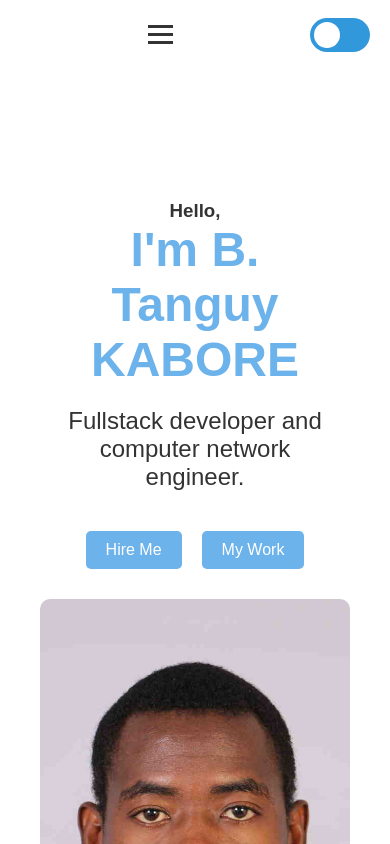
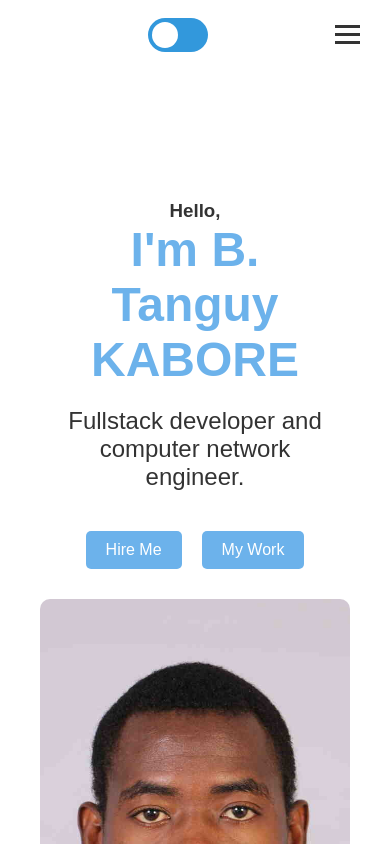
Before and after one commit to tanguy-kabore/lite-portefolio, a React (Create React App) app: page / in a window 390 px wide. Shown: the top 844 px of the page. Built offline with nearby package versions, Linux system fonts and the light colour scheme.

Commit message:
first commit

```diff
--- a/src/components/Navbar.css
+++ b/src/components/Navbar.css
@@ -85,6 +85,7 @@
         box-shadow: 0 4px 6px rgba(0, 0, 0, 0.1);
         transition: transform 0.3s ease;
         transform: translateY(-100%);
+        text-align: left; /* Aligning text to the left */
     }
 
     .navbar-menu.active {
--- a/src/components/Navbar.js
+++ b/src/components/Navbar.js
@@ -3,19 +3,19 @@ import './Navbar.css';
 import ThemeToggle from './ThemeToggle';
 
 const Navbar = () => {
-  const [isDropdownOpen, setIsDropdownOpen] = useState(false);
+  const [menuActive, setMenuActive] = useState(false);
 
-  const toggleDropdown = () => {
-    setIsDropdownOpen(!isDropdownOpen);
+  const toggleMenu = () => {
+    setMenuActive(!menuActive);
   };
 
   return (
     <nav className="navbar">
       <div className="navbar-container">
         <div className="navbar-logo">
-          {/* <a href="#home">B. Tanguy KABORE</a> */}
+          {/* Logo here if necessary */}
         </div>
-        <div className={`navbar-menu ${isDropdownOpen ? 'active' : ''}`}>
+        <div className={`navbar-menu ${menuActive ? 'active' : ''}`}>
           <ul className="navbar-list">
             <li className="navbar-item"><a href="#home">Home</a></li>
             <li className="navbar-item"><a href="#about">About</a></li>
@@ -23,16 +23,15 @@ const Navbar = () => {
             <li className="navbar-item"><a href="#services">Services</a></li>
             <li className="navbar-item"><a href="#skills">Skills</a></li>
             <li className="navbar-item"><a href="#projects">Projects</a></li>
-            {/* <li className="navbar-item"><a href="#myblog">My Blog</a></li> */}
             <li className="navbar-item"><a href="#contact">Contact</a></li>
           </ul>
         </div>
-        <div className="navbar-toggle" onClick={toggleDropdown}>
-          <span className="bar"></span>
-          <span className="bar"></span>
-          <span className="bar"></span>
+        <ThemeToggle />
+        <div className={`navbar-toggle ${menuActive ? 'active' : ''}`} onClick={toggleMenu}>
+          <div className="bar"></div>
+          <div className="bar"></div>
+          <div className="bar"></div>
         </div>
-        <ThemeToggle />
       </div>
     </nav>
   );
```
Also changed, not shown: src/logo.svg. Lines whose indentation alone changed are shown as unchanged.
